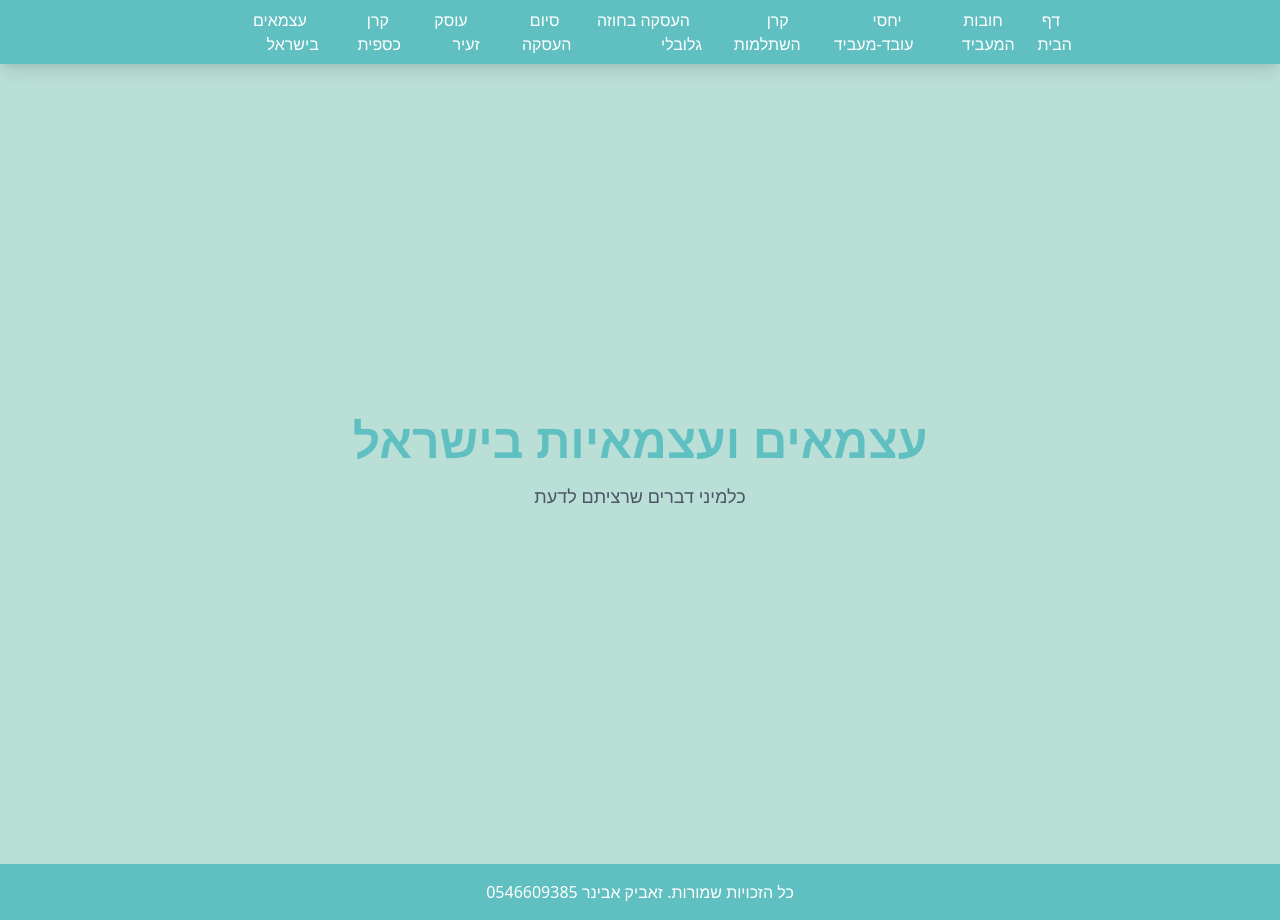
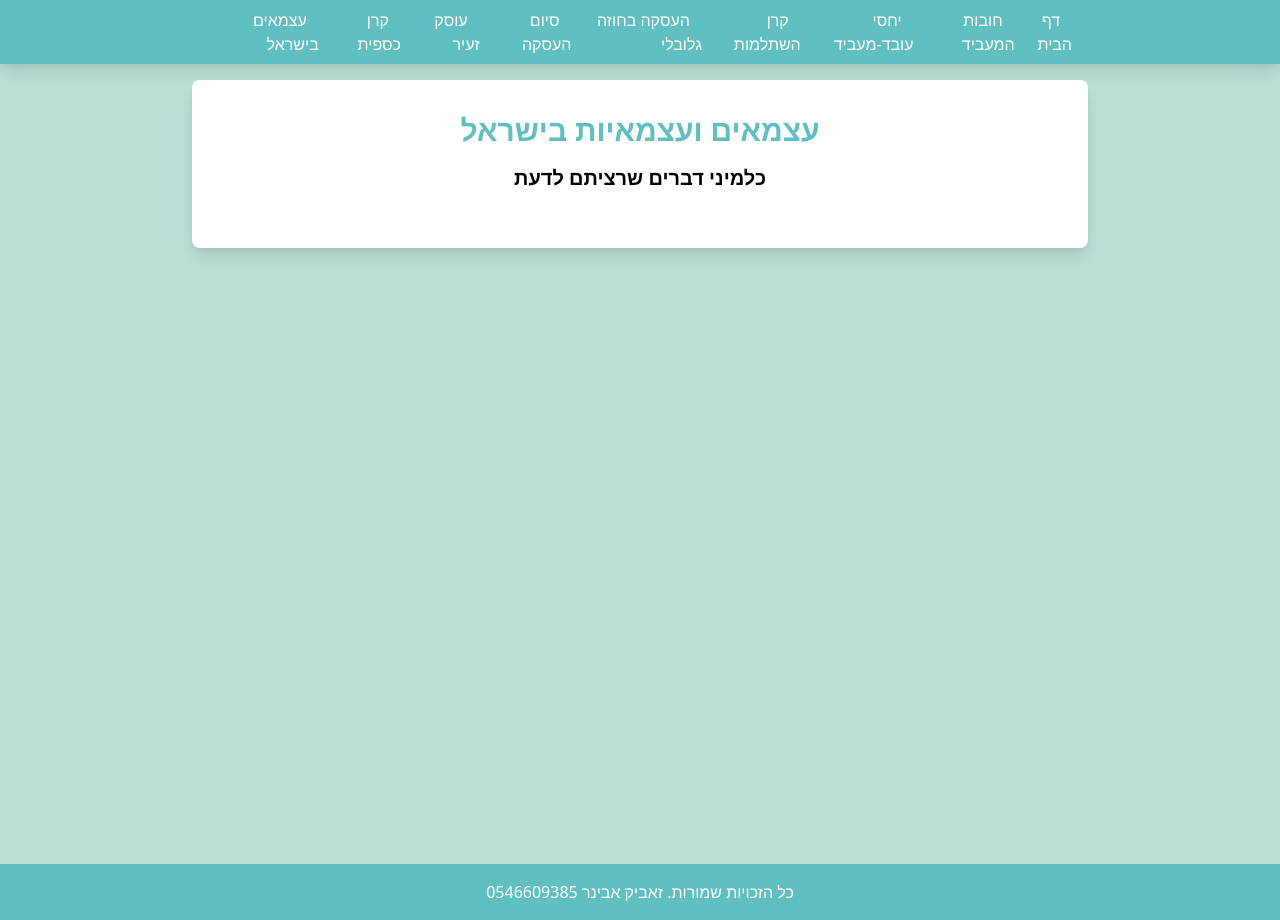
Before and after one commit to Zevik/Atsmai, a Next.js app: page / in a window 1280 px wide. Built offline with nearby package versions, Linux system fonts and the light colour scheme.

Commit message:
Adjust top padding and update headings on homepage

```diff
--- a/pages/index.js
+++ b/pages/index.js
@@ -2,14 +2,10 @@ import Link from 'next/link';
 
 export default function Home() {
   return (
-    <div className="min-h-screen bg-secondary/20 overflow-x-hidden p-4 flex items-center justify-center">
-      <div className="text-center">
-        <h1 className="text-5xl font-bold text-primary animate-bounce mb-4">
-          עצמאים ועצמאיות בישראל
-        </h1>
-        <p className="text-lg text-gray-600">
-          כלמיני דברים שרציתם לדעת
-        </p>
+    <div className="min-h-screen bg-secondary/20 overflow-x-hidden p-4">
+      <div className="w-full max-w-4xl mx-auto bg-white p-2 md:p-8 rounded-lg shadow-lg overflow-hidden">
+        <h1 className="text-3xl font-bold mb-4 text-primary text-center">עצמאים ועצמאיות בישראל</h1>
+        <h2 className="text-xl font-semibold mb-6 text-center">כלמיני דברים שרציתם לדעת</h2>
       </div>
     </div>
   );
```
